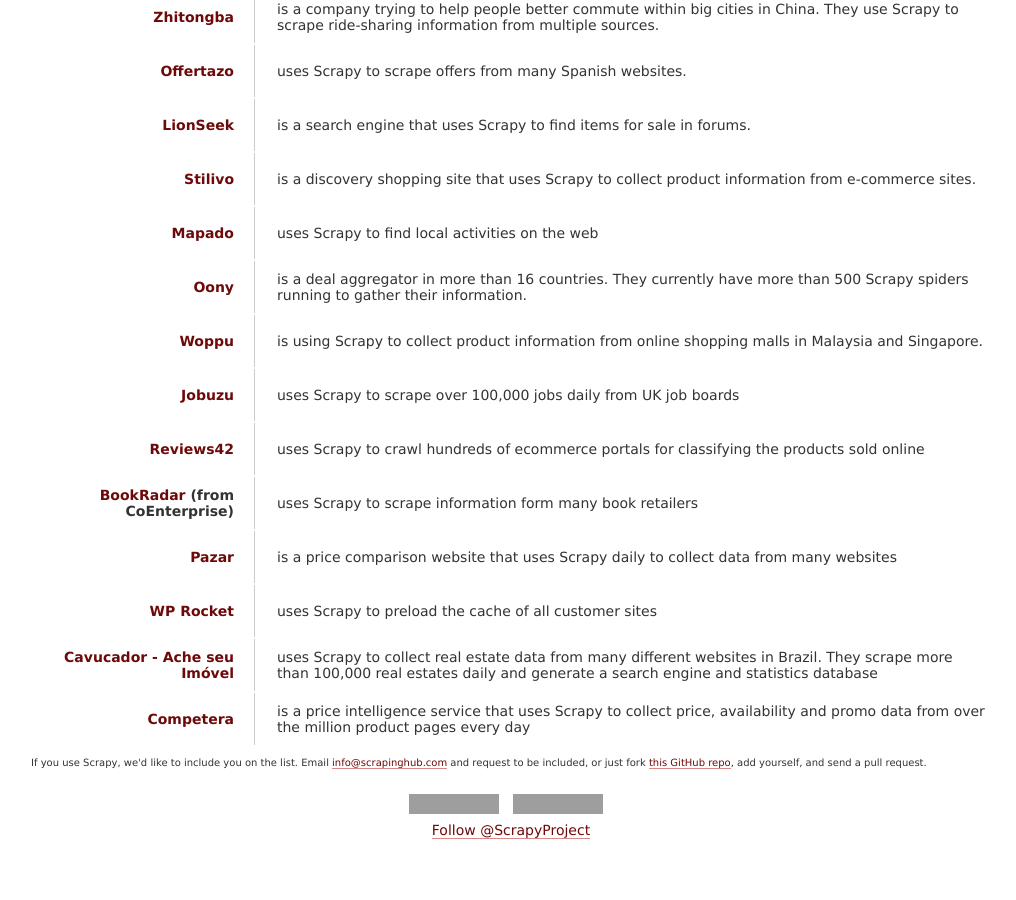
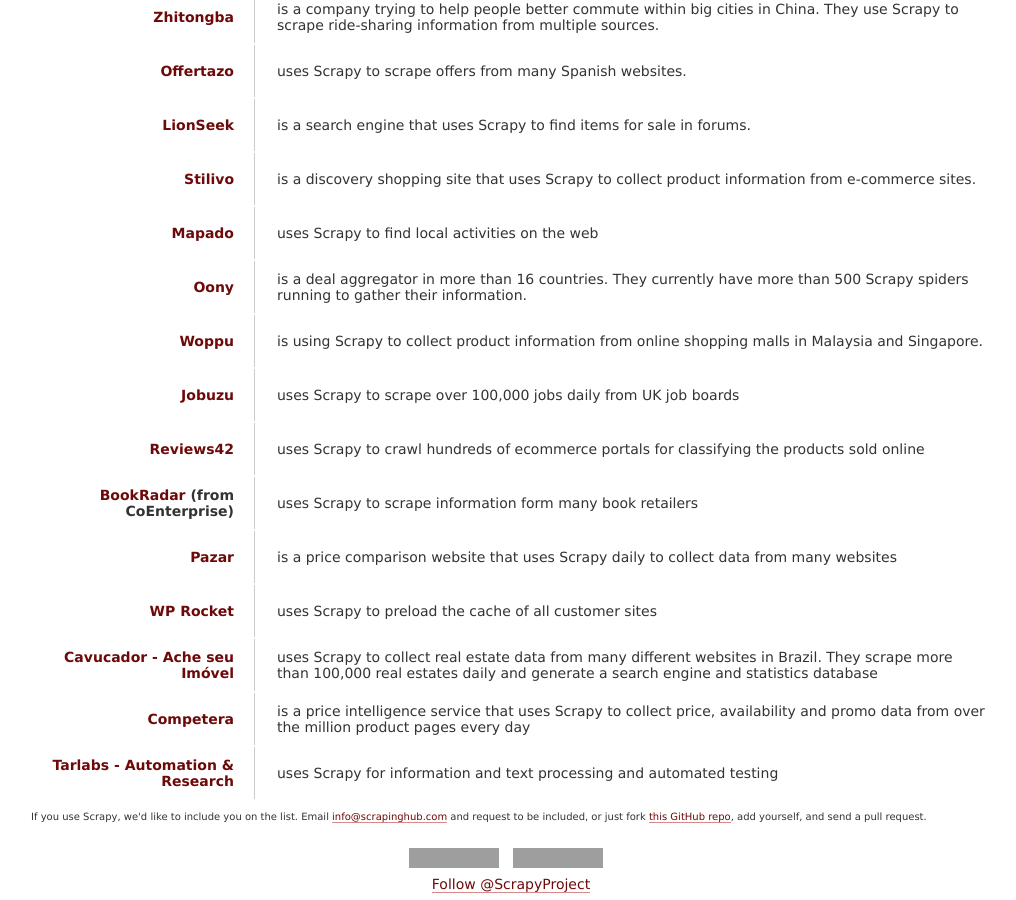
Before and after one commit to scrapy/scrapy.org, a Jekyll site: the page built from companies.html, in a window 1280 px wide and 900 px high, scrolled down 1729 px. Shown: the whole window, without its empty margins (129-1145 px from the left). Built offline with Jekyll 4.4.1, drawn with Linux system fonts in a browser that asks for light colours; Markdown is read by kramdown in place of the engine named in the settings; comment, search, counter and statistics services are not loaded; before the commit the page ends 2575 px from its top, so only the background shows below that; grey boxes are pictures that could not be loaded.

Commit message:
Update compnies.html
We also use scrapy and do a lot of work on scrapy and will contribute for this in future

```diff
--- a/companies.html
+++ b/companies.html
@@ -177,6 +177,10 @@
         <th><a href="http://competera.net/">Competera</a></th>
         <td>is a price intelligence service that uses Scrapy to collect price, availability and promo data from over the million product pages every day</td>
     </tr>
+    <tr>
+        <th><a href="http://www.tarlabs.com/">Tarlabs - Automation & Research</a></th>
+        <td>uses Scrapy for information and text processing and automated testing</td>
+    </tr>
 </table>
 
 <p class="note">If you use Scrapy, we'd like to include you on the list. Email <a href="mailto:info@scrapinghub.com">info@scrapinghub.com</a> and request to be included, or just fork <a href="https://github.com/scrapy/scrapy.github.io">this GitHub repo</a>, add yourself, and send a pull request.</p>
```
